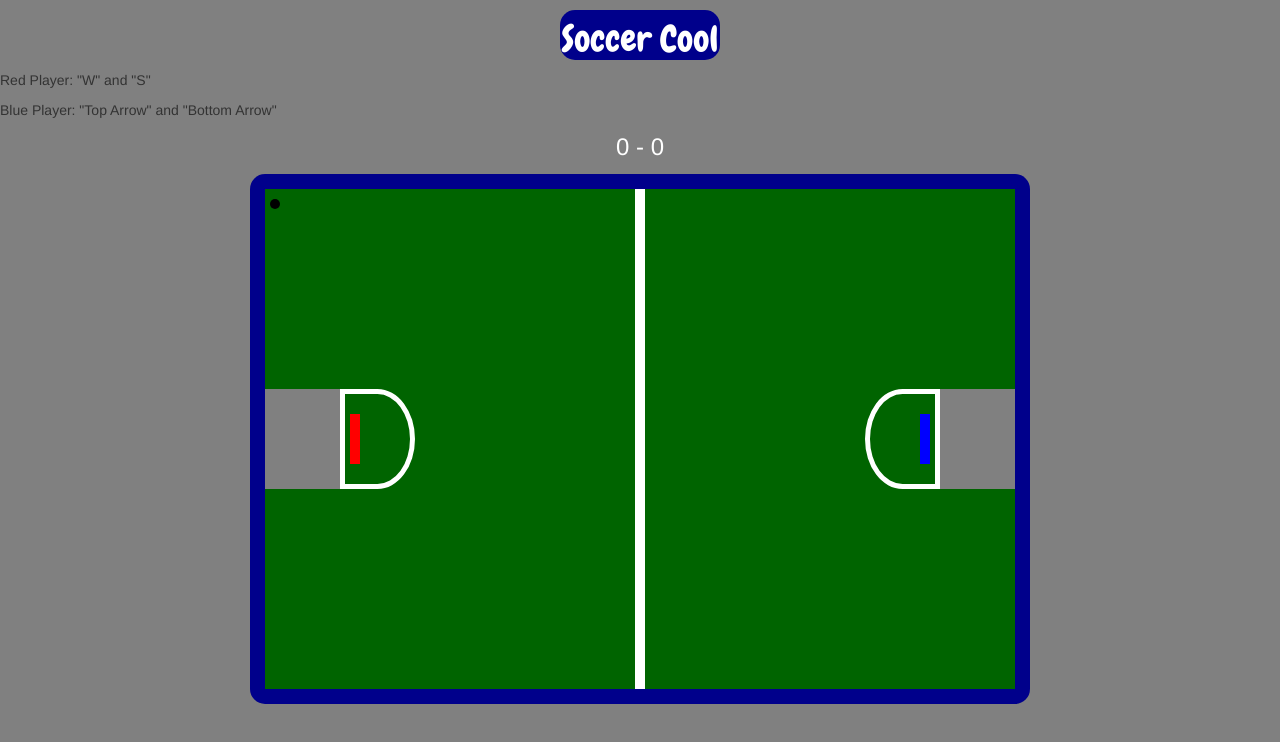
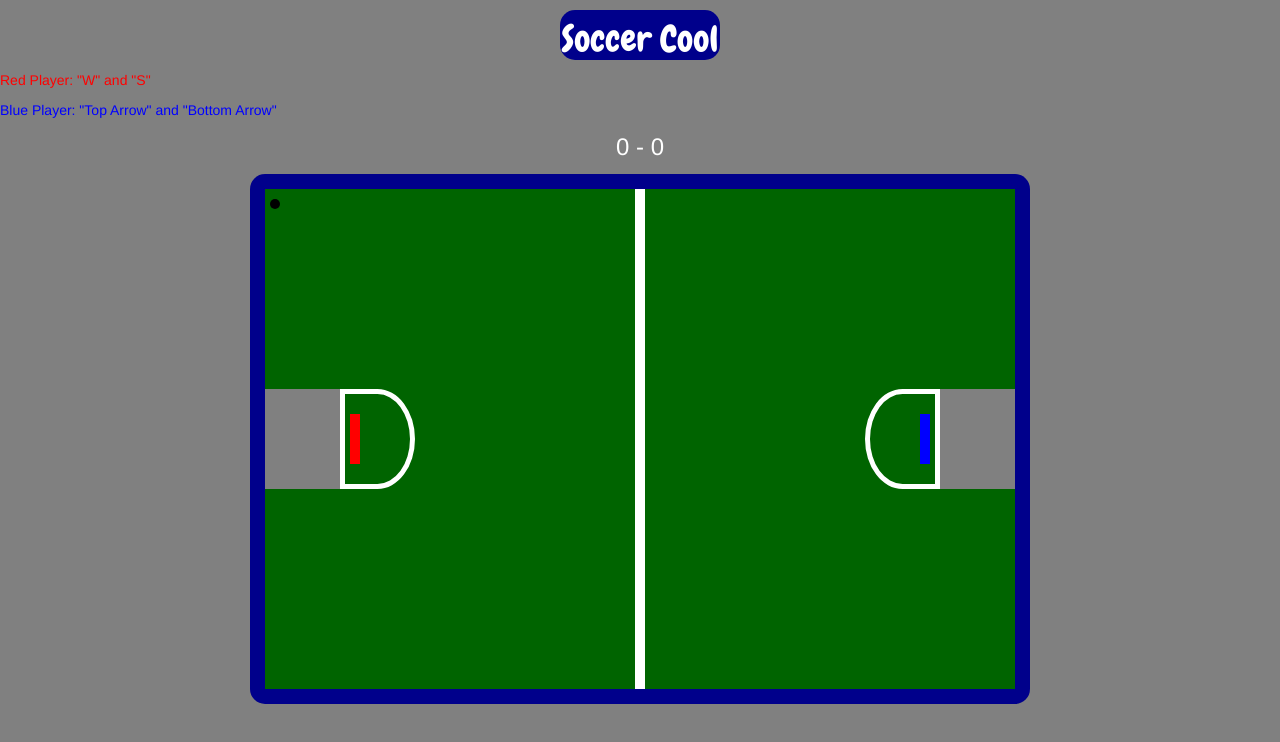
Before and after one commit to jujube48/soccer_cool, a plain HTML site: page index.html in a window 1280 px wide. Drawn offline with nearby package versions, Linux system fonts and the light colour scheme.

Commit message:
Update main.css

```diff
--- a/main.css
+++ b/main.css
@@ -110,10 +110,6 @@ copyright{
   font-size: 24px;
 }
 
-#button{
-
-}
-
 #player2{
   background-color: blue;
   right: 85px;
@@ -133,3 +129,11 @@ copyright{
   position: absolute;
   top: 225px;
 }
+
+#blue-instructions {
+  color: blue;
+}
+
+#red-instructions {
+  color: red;
+}
```
